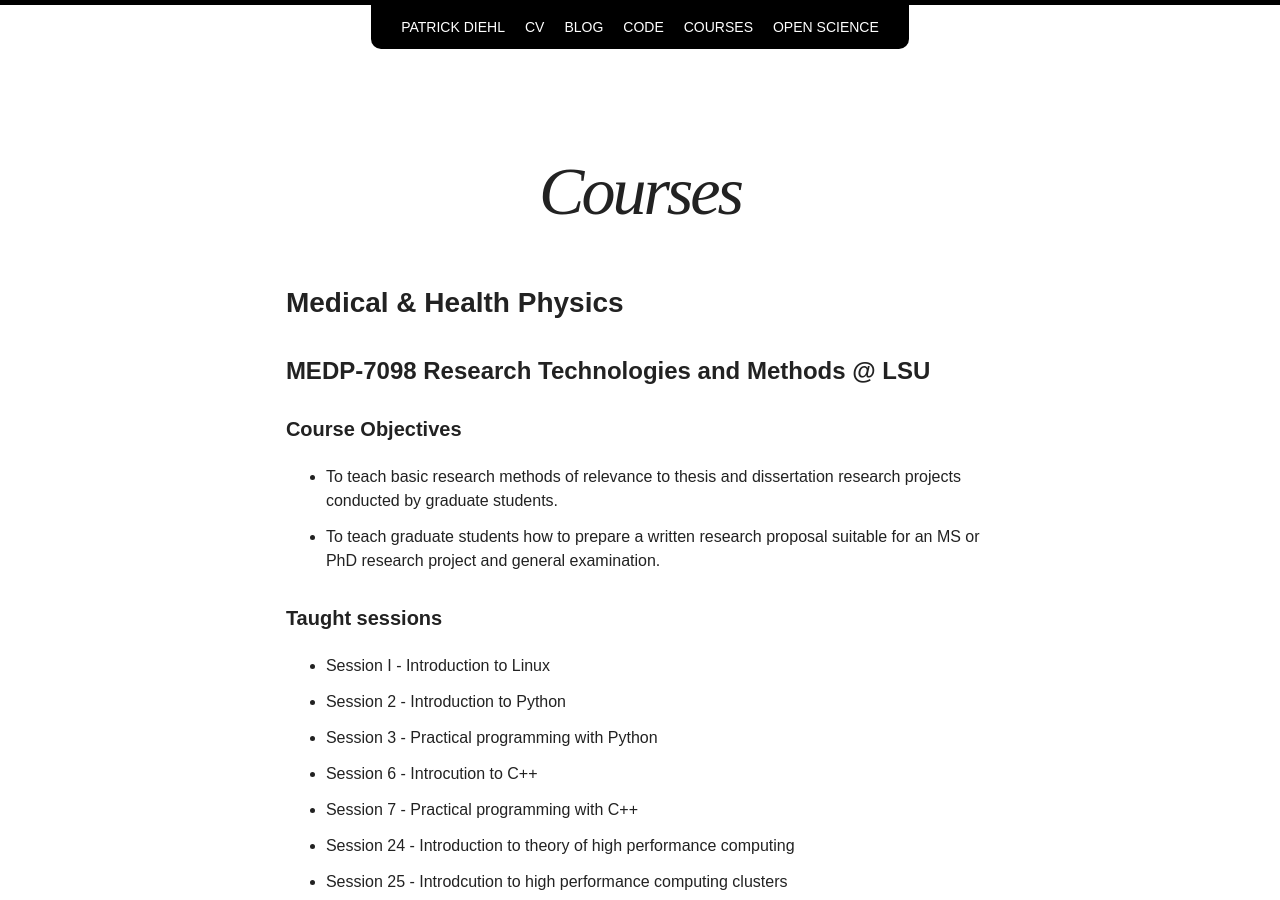
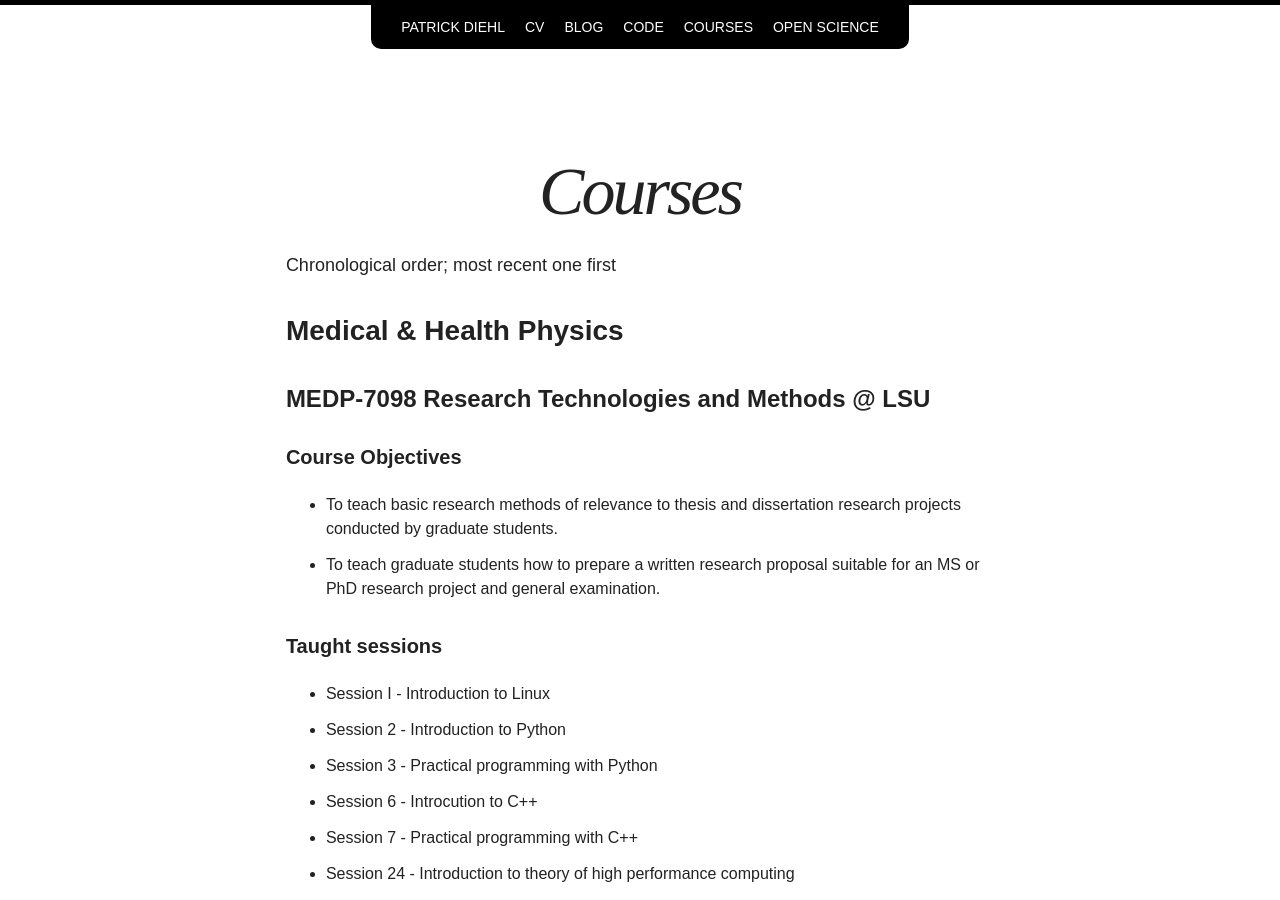
Before and after one commit to diehlpk/diehlpk.github.io, a Jekyll site: the page built from courses/index.md, in a window 1280 px wide and 900 px high. Built offline with Jekyll 4.4.1, drawn with Linux system fonts in a browser that asks for light colours; nearby versions of some CDN libraries; some web fonts are replaced.

Commit message:
Update teaching

```diff
--- a/courses/index.md
+++ b/courses/index.md
@@ -2,6 +2,7 @@
 layout: page
 title: Courses
 ---
+Chronological order; most recent one first
 
 ### Medical & Health Physics
 
```
